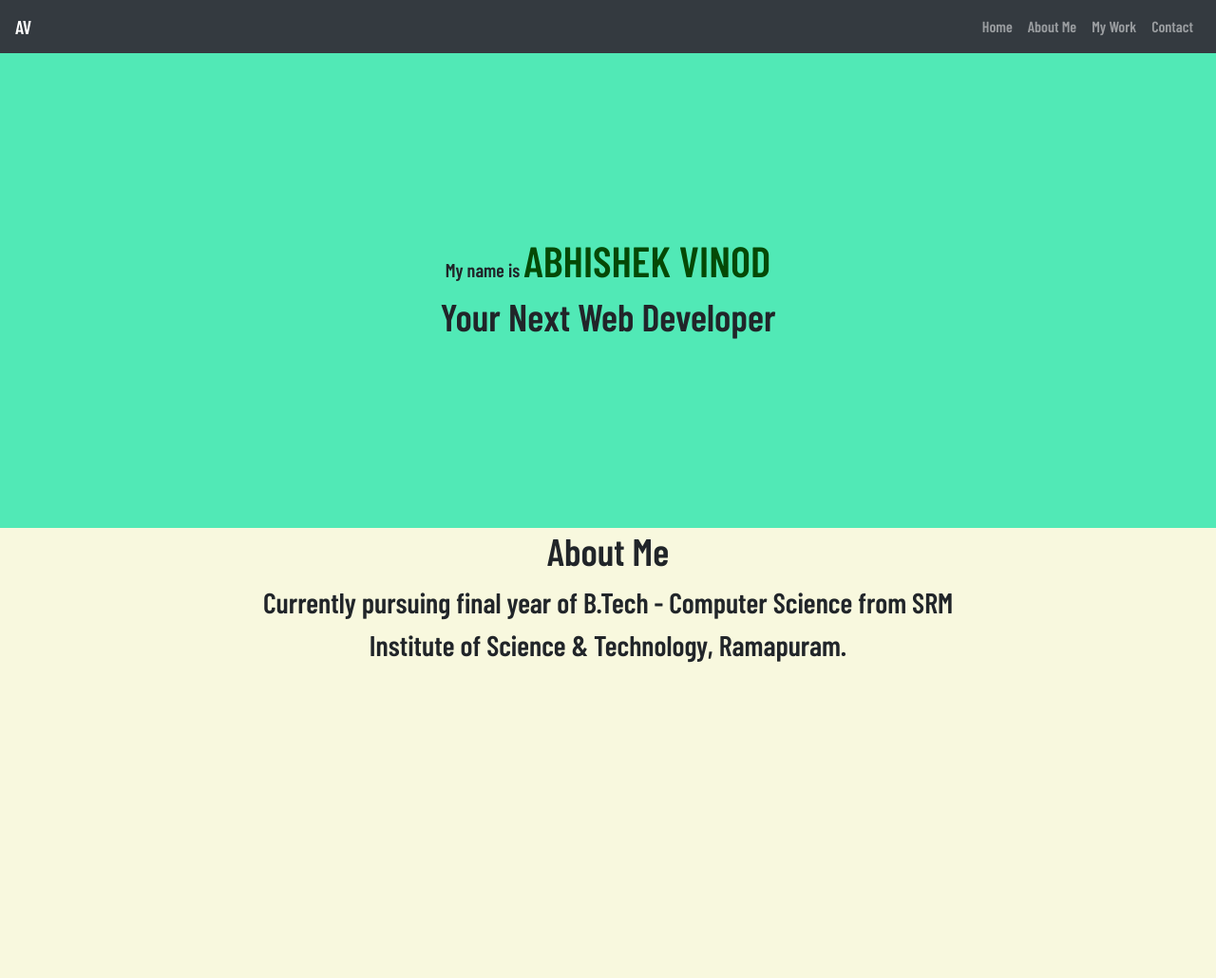
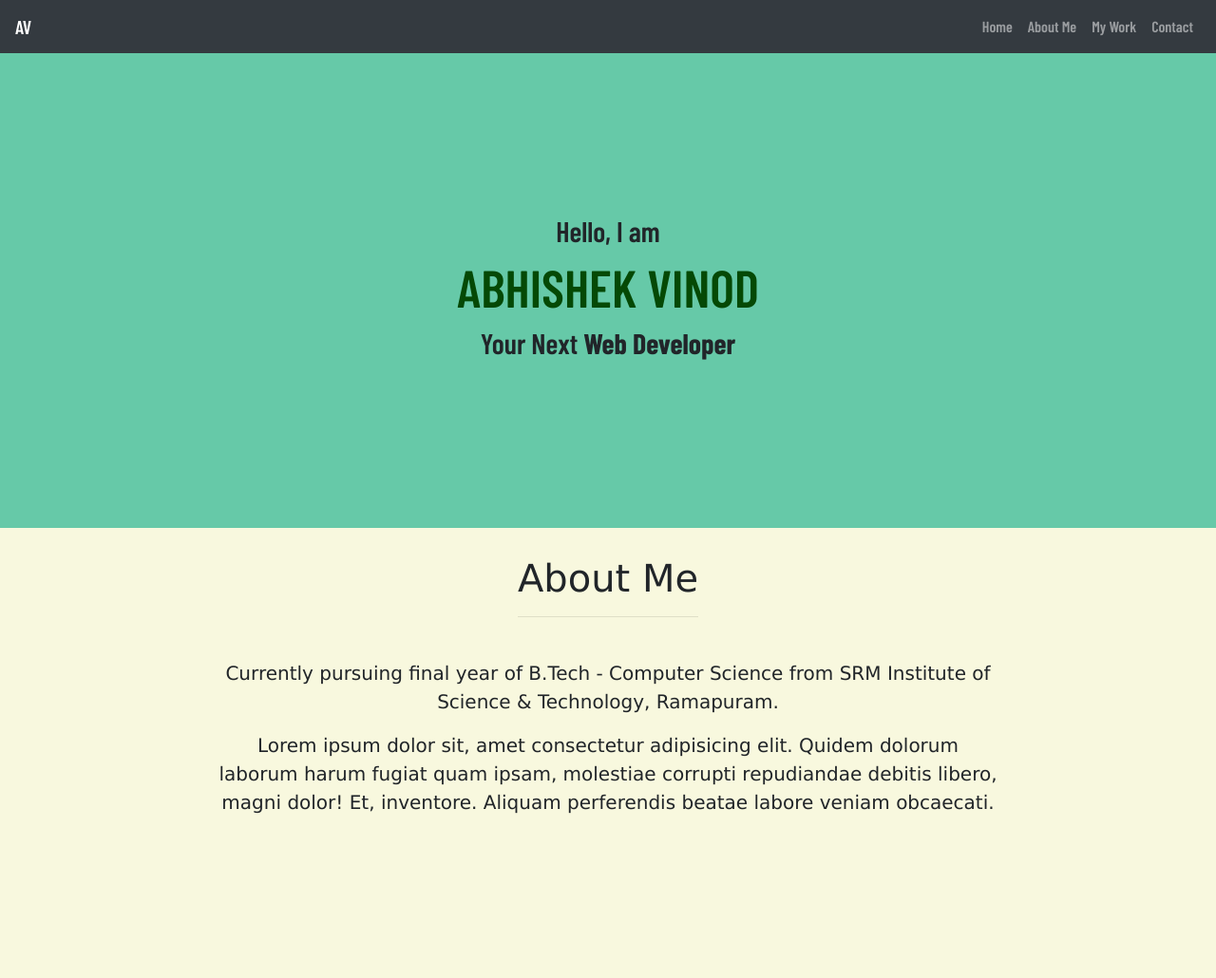
Before and after one commit to CoderAbhishek/portfolio-v1, a website: page index.html in a window 1280 px wide. Shown: the whole page at 95% size. Drawn offline with nearby package versions, Linux system fonts and the light colour scheme; a web font is replaced by a local one.

Commit message:
some edits

```diff
--- a/index.html
+++ b/index.html
@@ -4,7 +4,7 @@
     <meta charset="UTF-8">
     <meta name="viewport" content="width=device-width, initial-scale=1.0">
     <title>Abhishek Vinod</title>
-    <link href="https://fonts.googleapis.com/css2?family=Barlow+Condensed:wght@300;600&family=Bebas+Neue&display=swap" rel="stylesheet">
+    <link href="https://fonts.googleapis.com/css2?family=Barlow+Condensed:wght@600;700&display=swap" rel="stylesheet">
     <link rel="stylesheet" href="main.css">
     <link rel="stylesheet" href="style.css">
 </head>
@@ -29,22 +29,31 @@
             </ul>
         </div>
     </nav>
-    <div class="container1">
-        <h2 class="heading-title">
-            My name is <span class="focused">ABHISHEK VINOD</span>
-        </h2>
-        <h1 class="heading-content">Your Next Web Developer</h1>
+    <div class="container1 containers">
+        <h5>Hello, I am</h4>
+        <h1 class="heading-title">
+            <span class="focused">ABHISHEK VINOD</span>
+        </h1>
+        <h3>Your Next <span class="heading-content"> Web Developer</span></h3>
     </div>
     <div class="container2">
-        <div class="container">
-            <h1>About Me</h1>
-            <div class="row justify-content-around">
-                <div class="col-8">
-                    Currently pursuing final year of B.Tech - Computer Science from
-                    SRM Institute of Science & Technology, Ramapuram.
+        <div class="head">
+        <h1>About Me</h1>
+        <hr>
+        </div>
+            <!-- <div class="container justify-content-center"> -->
+            <!-- <div class="row"> -->
+                <div class="col-md-8">
+                    <p>Currently pursuing final year of B.Tech - Computer Science from
+                    SRM Institute of Science & Technology, Ramapuram.</p>
+
+                    <p>Lorem ipsum dolor sit, amet consectetur adipisicing elit.
+                    Quidem dolorum laborum harum fugiat quam ipsam,
+                    molestiae corrupti repudiandae debitis libero, magni dolor! Et, inventore.
+                    Aliquam perferendis beatae labore veniam obcaecati.</p>
                 </div>
-            </div>
-        </div>
+            <!-- </div> -->
+        <!-- </div> -->
     </div>
     <script src="script.js"></script>
     <script src="https://code.jquery.com/jquery-3.5.1.slim.min.js" integrity="sha384-DfXdz2htPH0lsSSs5nCTpuj/zy4C+OGpamoFVy38MVBnE+IbbVYUew+OrCXaRkfj" crossorigin="anonymous"></script>
--- a/main.scss
+++ b/main.scss
@@ -1,4 +1,33 @@
 // Custom.scss
 // Option A: Include all of Bootstrap
 
+.text-success{
+    color: rgb(4, 49, 4);
+}
+
+// .container1{
+//     font-family: 'Barlow Condensed', sans-serif;
+//     display: flex;
+//     flex-direction: column;
+//     justify-content: center;
+//     background-color: rgb(81, 233, 182);
+//     height: 500px;
+//     width: 100%;
+//     text-align: center;
+//     h2{
+//         font-size: 20px;
+//         .focused{
+//             color: rgb(5, 73, 5);
+//             font-size: 45px;
+//         }
+//     }
+// }
+// .container2{
+//     background-color: rgb(248, 248, 222);
+//     height: 500px;
+//     width: 100%;
+//     text-align: center;
+//     font-size: 30px;
+// }
+
 @import "./node_modules/bootstrap/scss/bootstrap";
--- a/style.css
+++ b/style.css
@@ -1,25 +1,52 @@
 body{
     margin: 0;
     font-family: 'Barlow Condensed', sans-serif;
+    font-weight: 600;
+}
+.containers{
+    font-weight: 600;
+}
+.container1 h1{
+    font-size: 50px;
+}
+.container1 h3{
+    font-size: 30px;
+}
+.container1 h5{
+    font-size: 30px;
+}
+.heading-content{
     font-weight: 700;
 }
-/* .container1 h2{
-    font-size: 20px;
-}
+
 .container1{
     font-family: 'Barlow Condensed', sans-serif;
     display: flex;
     flex-direction: column;
     justify-content: center;
-    background-color: rgb(81, 233, 182);
+    background-color: rgb(102, 201, 168);
     height: 500px;
     width: 100%;
     text-align: center;
 }
 .focused{
     color: rgb(5, 73, 5);
-    font-size: 45px;
-} */
+    font-size: 55px;
+}
+.container2{
+    background-color: rgb(248, 248, 222);
+    display: flex;
+    flex-direction: column;
+    justify-content: space-evenly;
+    align-items: center;
+    height: 500px;
+    width: 100%;
+    text-align: center;
+    font-size: 30px;
+    font-family: Verdana, Geneva, Tahoma, sans-serif;
+    font-size: 20px;
+    font-weight: lighter;
+}
 /* .my-container h1{
 
 } */
```
Also changed, not shown: bg-top.jpg, main.css, 2 other files.
